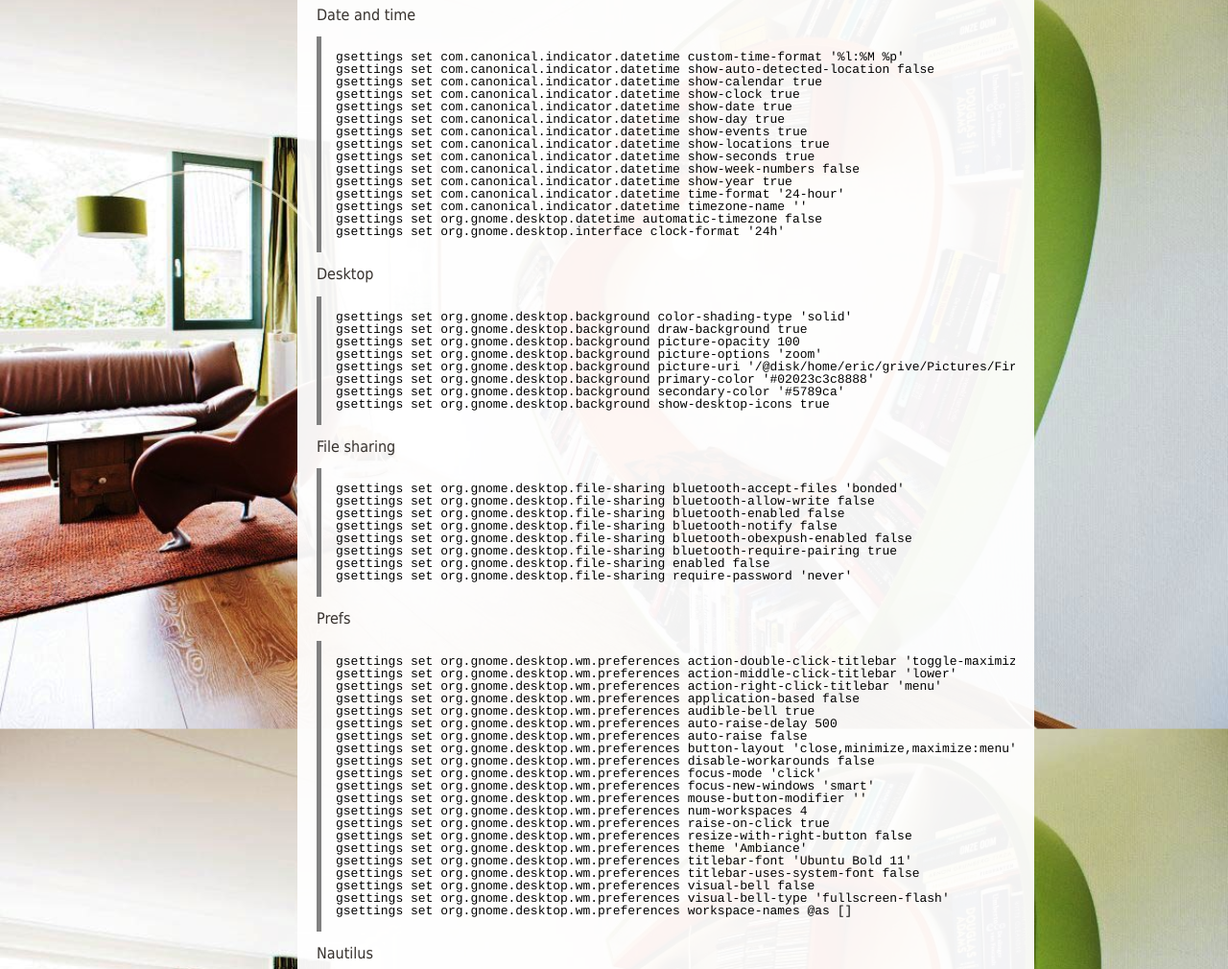
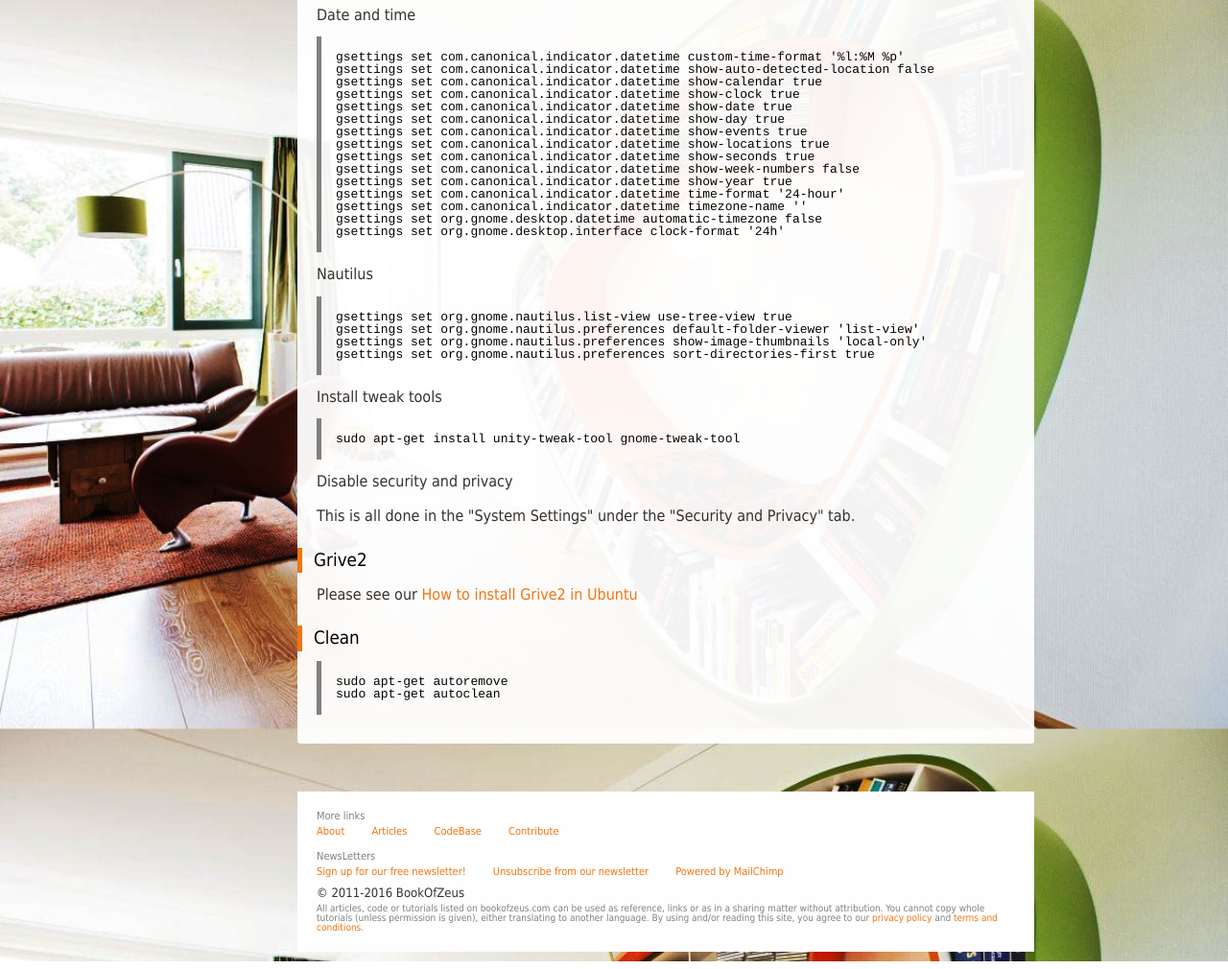
Before and after one commit to BookOfZeus/bookofzeus.github.io, a plain HTML site: page customize-ubuntu/install/things-to-do-after-installing-ubuntu/index.html in a window 1280 px wide. Shown: the part 2658-3668 px from the top of the page at 96% size. Drawn offline with Linux system fonts and the light colour scheme; a web font is replaced by a local one.

Commit message:
Fix prefs for ubuntu install

```diff
--- a/customize-ubuntu/install/things-to-do-after-installing-ubuntu/index.html
+++ b/customize-ubuntu/install/things-to-do-after-installing-ubuntu/index.html
@@ -362,88 +362,12 @@ gsettings set org.gnome.desktop.datetime automatic-timezone false
 gsettings set org.gnome.desktop.interface clock-format '24h'
 </pre>
 
-<p>Desktop</p>
-<pre>
-gsettings set org.gnome.desktop.background color-shading-type 'solid'
-gsettings set org.gnome.desktop.background draw-background true
-gsettings set org.gnome.desktop.background picture-opacity 100
-gsettings set org.gnome.desktop.background picture-options 'zoom'
-gsettings set org.gnome.desktop.background picture-uri 'file:///home/eric/grive/Pictures/Firefox_wallpaper.png'
-gsettings set org.gnome.desktop.background primary-color '#02023c3c8888'
-gsettings set org.gnome.desktop.background secondary-color '#5789ca'
-gsettings set org.gnome.desktop.background show-desktop-icons true
-</pre>
-
-<p>File sharing</p>
-<pre>
-gsettings set org.gnome.desktop.file-sharing bluetooth-accept-files 'bonded'
-gsettings set org.gnome.desktop.file-sharing bluetooth-allow-write false
-gsettings set org.gnome.desktop.file-sharing bluetooth-enabled false
-gsettings set org.gnome.desktop.file-sharing bluetooth-notify false
-gsettings set org.gnome.desktop.file-sharing bluetooth-obexpush-enabled false
-gsettings set org.gnome.desktop.file-sharing bluetooth-require-pairing true
-gsettings set org.gnome.desktop.file-sharing enabled false
-gsettings set org.gnome.desktop.file-sharing require-password 'never'
-</pre>
-
-<p>Prefs</p>
-<pre>
-gsettings set org.gnome.desktop.wm.preferences action-double-click-titlebar 'toggle-maximize'
-gsettings set org.gnome.desktop.wm.preferences action-middle-click-titlebar 'lower'
-gsettings set org.gnome.desktop.wm.preferences action-right-click-titlebar 'menu'
-gsettings set org.gnome.desktop.wm.preferences application-based false
-gsettings set org.gnome.desktop.wm.preferences audible-bell true
-gsettings set org.gnome.desktop.wm.preferences auto-raise-delay 500
-gsettings set org.gnome.desktop.wm.preferences auto-raise false
-gsettings set org.gnome.desktop.wm.preferences button-layout 'close,minimize,maximize:menu'
-gsettings set org.gnome.desktop.wm.preferences disable-workarounds false
-gsettings set org.gnome.desktop.wm.preferences focus-mode 'click'
-gsettings set org.gnome.desktop.wm.preferences focus-new-windows 'smart'
-gsettings set org.gnome.desktop.wm.preferences mouse-button-modifier '<Alt>'
-gsettings set org.gnome.desktop.wm.preferences num-workspaces 4
-gsettings set org.gnome.desktop.wm.preferences raise-on-click true
-gsettings set org.gnome.desktop.wm.preferences resize-with-right-button false
-gsettings set org.gnome.desktop.wm.preferences theme 'Ambiance'
-gsettings set org.gnome.desktop.wm.preferences titlebar-font 'Ubuntu Bold 11'
-gsettings set org.gnome.desktop.wm.preferences titlebar-uses-system-font false
-gsettings set org.gnome.desktop.wm.preferences visual-bell false
-gsettings set org.gnome.desktop.wm.preferences visual-bell-type 'fullscreen-flash'
-gsettings set org.gnome.desktop.wm.preferences workspace-names @as []
-</pre>
-
 <p>Nautilus</p>
 <pre>
 gsettings set org.gnome.nautilus.list-view use-tree-view true
-gsettings set org.gnome.nautilus.preferences always-use-location-entry false
 gsettings set org.gnome.nautilus.preferences default-folder-viewer 'list-view'
 gsettings set org.gnome.nautilus.preferences show-image-thumbnails 'local-only'
 gsettings set org.gnome.nautilus.preferences sort-directories-first true
-gsettings set org.gnome.settings-daemon.peripherals.keyboard bell-custom-file ''
-gsettings set org.gnome.settings-daemon.peripherals.keyboard bell-duration 100
-gsettings set org.gnome.settings-daemon.peripherals.keyboard bell-mode 'on'
-gsettings set org.gnome.settings-daemon.peripherals.keyboard bell-pitch 400
-gsettings set org.gnome.settings-daemon.peripherals.keyboard click true
-gsettings set org.gnome.settings-daemon.peripherals.keyboard click-volume 0
-gsettings set org.gnome.settings-daemon.peripherals.keyboard delay uint32 500
-gsettings set org.gnome.settings-daemon.peripherals.keyboard input-sources-switcher 'off'
-gsettings set org.gnome.settings-daemon.peripherals.keyboard numlock-state 'on'
-gsettings set org.gnome.settings-daemon.peripherals.keyboard remember-numlock-state true
-gsettings set org.gnome.settings-daemon.peripherals.keyboard repeat-interval uint32 30
-gsettings set org.gnome.settings-daemon.peripherals.keyboard repeat true
-gsettings set org.gnome.settings-daemon.peripherals.mouse double-click 728
-gsettings set org.gnome.settings-daemon.peripherals.mouse double-click 730
-gsettings set org.gnome.settings-daemon.peripherals.mouse drag-threshold 8
-gsettings set org.gnome.settings-daemon.peripherals.mouse left-handed false
-gsettings set org.gnome.settings-daemon.peripherals.mouse locate-pointer false
-gsettings set org.gnome.settings-daemon.peripherals.mouse middle-button-enabled false
-gsettings set org.gnome.settings-daemon.peripherals.mouse motion-acceleration 3.480938416422287
-gsettings set org.gnome.settings-daemon.peripherals.mouse motion-acceleration 3.5
-gsettings set org.gnome.settings-daemon.peripherals.mouse motion-threshold 7
-gsettings set org.gnome.settings-daemon.plugins.media-keys next '<Super>Right'
-gsettings set org.gnome.settings-daemon.plugins.media-keys play '<Super>space'
-gsettings set org.gnome.settings-daemon.plugins.media-keys previous '<Super>Left'
-gsettings set org.gnome.settings-daemon.plugins.media-keys volume-down '<Super>Down'
-gsettings set org.gnome.settings-daemon.plugins.media-keys volume-up '<Super>Up'
 </pre>
 
 <p>Install tweak tools</p>
```
Also changed, not shown: index.html (+0 -3 lines).
